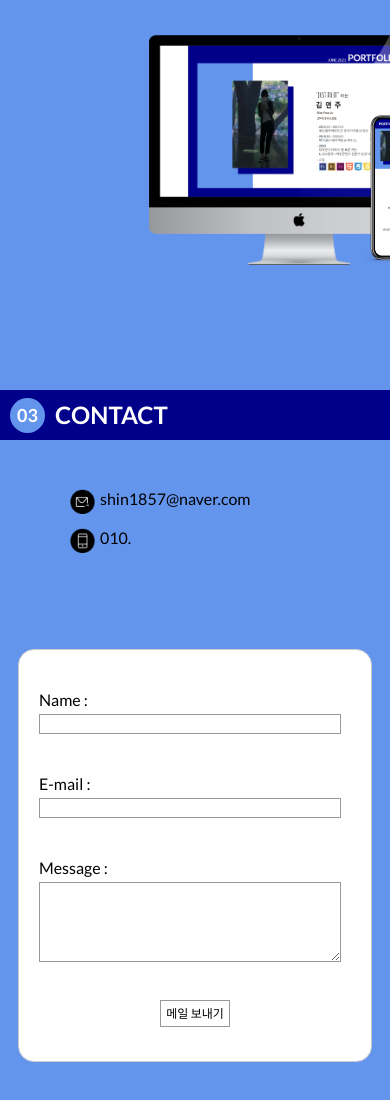
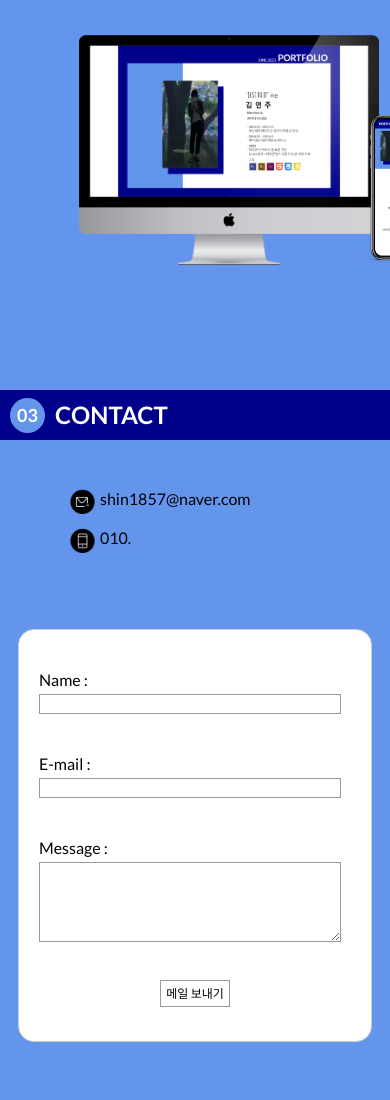
Before and after one commit to shin1857/portfolio, a plain HTML site: page index.html in a window 390 px wide. Shown: the part 1464-2564 px from the top of the page. Drawn offline with Linux system fonts and the light colour scheme.

Commit message:
Add files via upload

```diff
--- a/css/style.css
+++ b/css/style.css
@@ -723,20 +723,16 @@ body {
     .caption-style-4 li .img1 {
         width: 70%;
         height: 230px;
-        margin-left: 40%;
-
     }
     .caption-style-4 li .img2 {
         width: 100%;
         height: 230px;
         margin-top: 70px;
-        margin-left: 30%;
     }
     .caption-style-4 li .img3 {
         width: 100%;
         height: 230px;
         margin-top: 110px;
-        margin-left: 30%;
     }
     .caption-style-4 li .img4 {
         width: 25%;
@@ -752,9 +748,6 @@ body {
         display: block;
         position: relative;
     }
-
-
-
 
     /* contact */
     #body1 {
@@ -837,7 +830,7 @@ body {
       }
       #contact form {
         width: 80%;
-        margin-top: 40px;
+        margin-top: 20px;
       }
       #contact form input,
       #contact form textarea {
```
